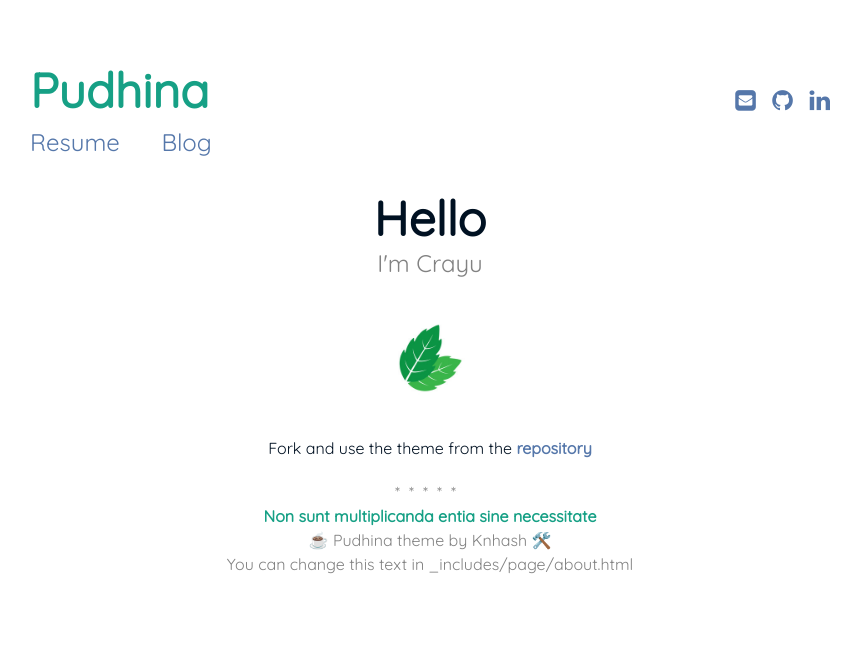
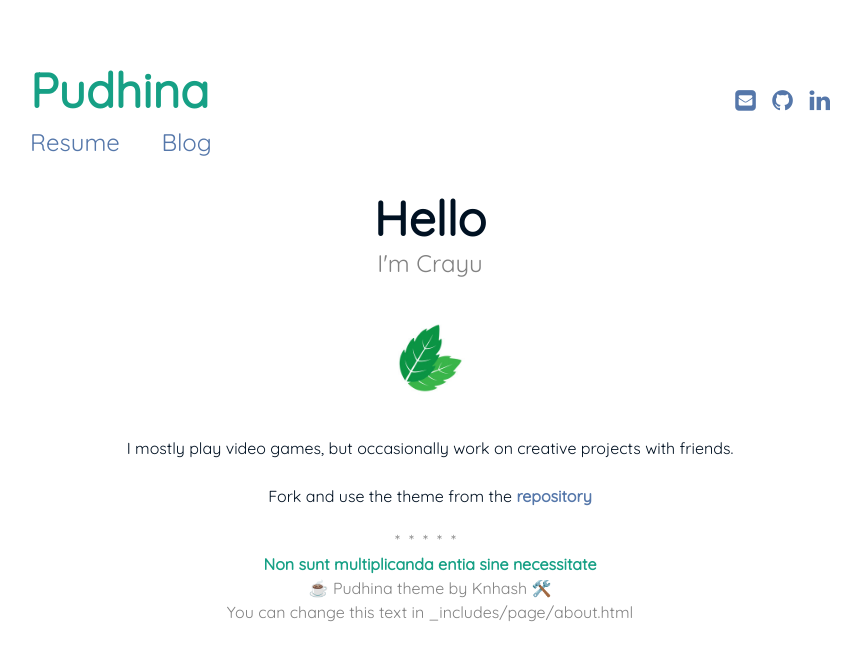
Before and after one commit to crayu-co/crayu-co.github.io, a Jekyll site: the page built from index.md, in a window 1280 px wide. Shown: the top 661 px of the page, without its empty margins (210-1071 px from the left). Built offline with Jekyll 4.4.1, drawn with Linux system fonts in a browser that asks for light colours.

Commit message:
index.md: updated markdown_content

```diff
--- a/index.md
+++ b/index.md
@@ -9,6 +9,6 @@ sitemap:
 <img src="{{ '/assets/img/pudhina.jpg' | prepend: site.baseurl }}" id="about-img">
 
 <div id="describe-text">
-	<p></p>
+	<p>I mostly play video games, but occasionally work on creative projects with friends.</p>
 	<p>Fork and use the theme from the <strong> <a href="https://github.com/knhash/Pudhina"> repository</a> </strong></p>
 </div>
```
